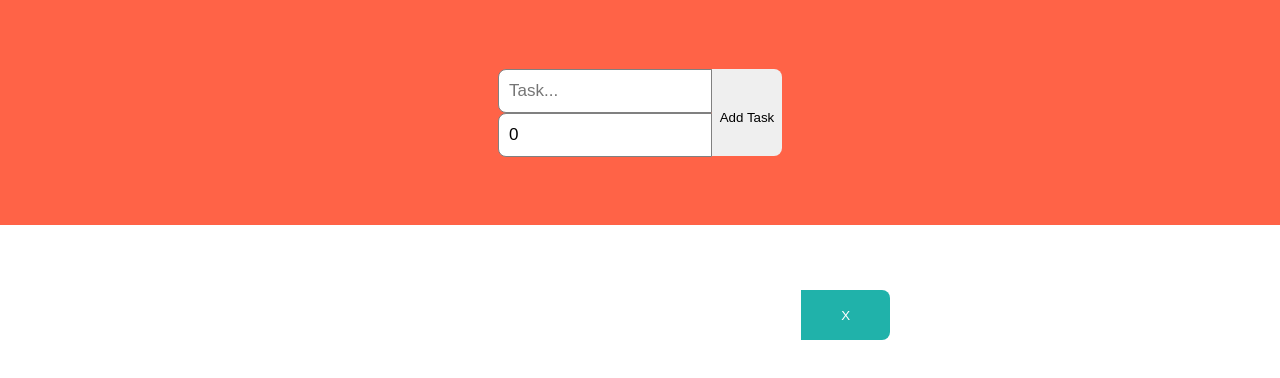
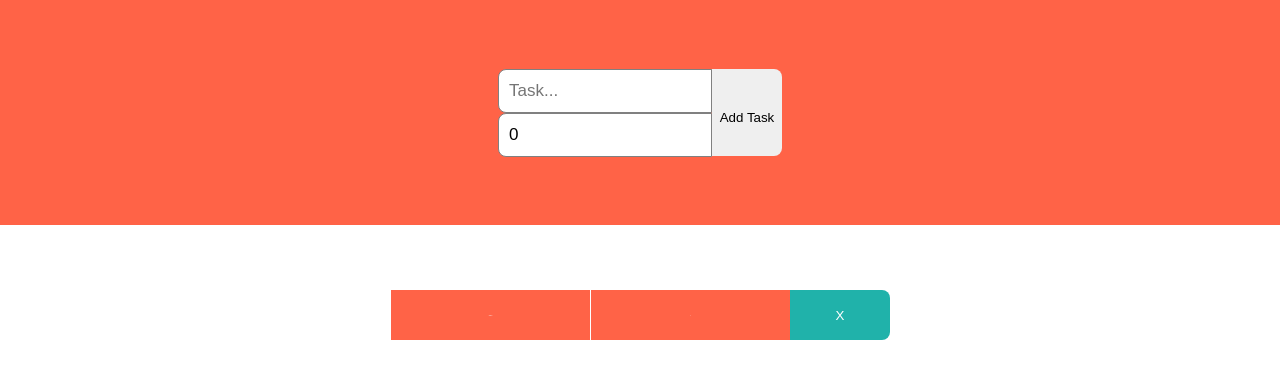
Before and after one commit to marnanakou/RT-ToDoList, a React (Create React App) app in the folder todolist/: page / in a window 1280 px wide. Both pictures are taken after typing "Sample" into the empty fields and a click on the button "Add Task". Shown: the top 378 px of the page. Built offline with nearby package versions, Linux system fonts and the light colour scheme.

Commit message:
checking css because todo list does not appear

```diff
--- a/todolist/src/App.css
+++ b/todolist/src/App.css
@@ -83,7 +83,7 @@ body {
   height: 100%;
   width: 100%;
   border: 1px solid white;
-  font-size: 18px;
+  font-size: 1px;
   border-right: none;
   background-color: tomato;
 }
--- a/todolist/src/App.tsx
+++ b/todolist/src/App.tsx
@@ -28,7 +28,8 @@ const App : FC = () =>{
   const completeTask = (taskNameToDelete: string):void => {
   setTodoList(todoList.filter((task) => {
       return task.taskName !== taskNameToDelete
-  }))
+    })
+  )
   }
 
   return (
@@ -40,15 +41,13 @@ const App : FC = () =>{
         placeholder="Task... "
         name ="task"
         value= {task}
-        onChange={handleChange}>
-        </input>
+        onChange={handleChange}/>
         <input
         type= "number"
         name ="deadline"
         value = {deadline}
         placeholder="Deadline in Days... "
-        onChange={handleChange}>
-          </input>
+        onChange={handleChange}/>
         </div>
         <button onClick={addTask} >Add Task</button>
       </div>
--- a/todolist/src/Components/ToDoTask.tsx
+++ b/todolist/src/Components/ToDoTask.tsx
@@ -1,5 +1,5 @@
-import React from "react"
-import { ITask } from "../Interfaces"
+import React from "react";
+import { ITask } from "../Interfaces";
 
 interface Props {
     task :ITask
@@ -9,9 +9,10 @@ interface Props {
 const TodoTask = ({task,completeTask} :Props) => {
     return (
         <div className="task">
-            <div className="content"></div>
+            <div className="content">
             <span>{task.taskName}</span>
             <span>{task.deadline}</span>
+            </div>
             <button onClick={()=>{
                 completeTask(task.taskName)
             }}>X</button>
```
